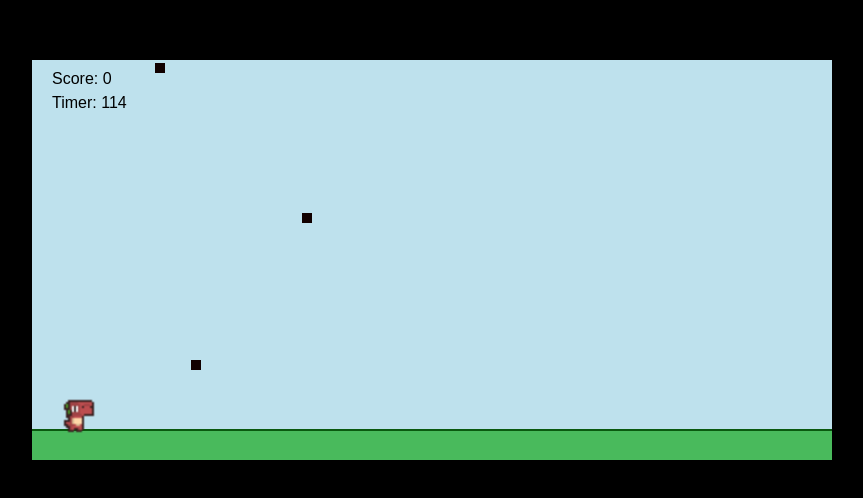
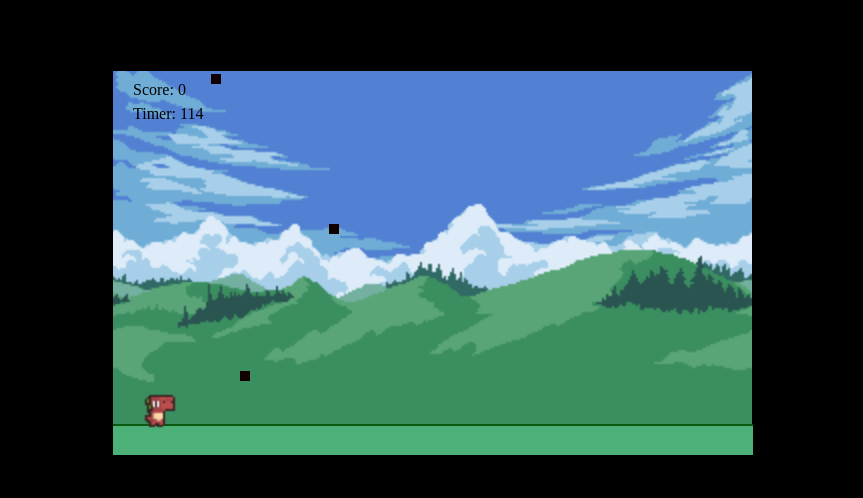
Before and after one commit to VibhorAgrawal2003/Box-Collection-Game, a plain HTML site: page index.html in a window 1280 px wide. Shown: the part 138-636 px from the top of the page, without its empty margins (208-1071 px from the left). Drawn offline with Linux system fonts and the light colour scheme.

Commit message:
feat: new backgrounds

```diff
--- a/index.html
+++ b/index.html
@@ -11,7 +11,15 @@
 
     <body>
         <div id="container">
-            <canvas id="game-canvas"></canvas>
+
+            <div id="background">
+                <div id="sky"></div>
+                <div id="mountains"></div>
+                <div id="ground"></div>
+                <canvas id="game-canvas"></canvas>
+            </div>
+
+
         </div>
     </body>
 </html>
--- a/index.js
+++ b/index.js
@@ -1,7 +1,7 @@
 let canvas;
 let ctx;
-let canvasWidth = 800;
-let canvasHeight = 400;
+let canvasWidth = 640;
+let canvasHeight = 384;
 let floorHeight = canvasHeight - 30;
 
 let keys = [];
@@ -147,7 +147,7 @@ function Render(){
     clock += 1;
     ctx.clearRect(0, 0, canvasWidth, canvasHeight);
     ctx.fillStyle = 'black';
-    ctx.font = '16px Arial';
+    ctx.font = '16px Arial bold';
     ctx.fillText('Score: ' + score.toString(), 20, 24);
     ctx.fillText('Timer: ' + (Math.round((maxtime - clock)/50)).toString(), 20, 48);
 
@@ -223,7 +223,7 @@ class Road{
         this.thick = canvasWidth;
         this.tall = 40;
         this.strokeColor = '#0a590f';
-        this.fillColor = '#49ba5c';
+        this.fillColor = '#4cb078';
     }
 
     Draw(){
--- a/style.css
+++ b/style.css
@@ -11,7 +11,54 @@ body{
 }
 
 #game-canvas {
-    background: #bee1ed;
     border: 1px solid #000;
     margin: auto;
+    position: relative;
+    z-index: 4;
 }
+
+#background {
+    position: relative;
+    width: 640px;
+    height: 384px;
+    margin: auto;
+}
+
+#sky {
+    background-image: url("./assets/backgrounds/BG1.png");
+    background-size: cover;
+    background-repeat: no-repeat;
+    background-position: center;
+    position: absolute;
+    top: 0;
+    left: 0;
+    width: 100%;
+    height: 100%;
+    z-index: 1;
+}
+
+#mountains {
+    background-image: url("./assets/backgrounds/BG2.png");
+    background-size: cover;
+    background-repeat: no-repeat;
+    background-position: center;
+    position: absolute;
+    top: 0;
+    left: 0;
+    width: 100%;
+    height: 100%;
+    z-index: 2;
+}
+
+#ground {
+    background-image: url("./assets/backgrounds/BG3.png");
+    background-size: cover;
+    background-repeat: no-repeat;
+    background-position: center;
+    position: absolute;
+    top: 0;
+    left: 0;
+    width: 100%;
+    height: 100%;
+    z-index: 3;
+}
```
Also changed, not shown: assets/backgrounds/BG1.png (added), assets/backgrounds/BG2.png (added), assets/backgrounds/BG3.png (added), assets/backgrounds/Decors.png (added), assets/backgrounds/ExampleTiles.png (added), assets/backgrounds/Mockup2x.png (added), assets/backgrounds/Tileset.png (added).
